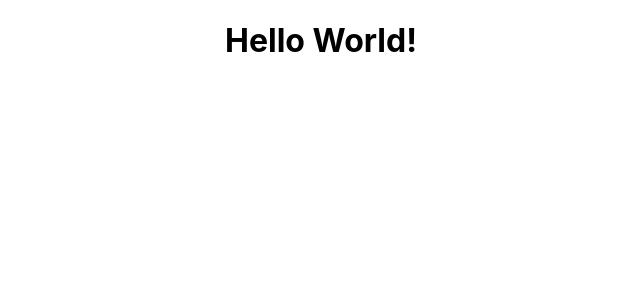
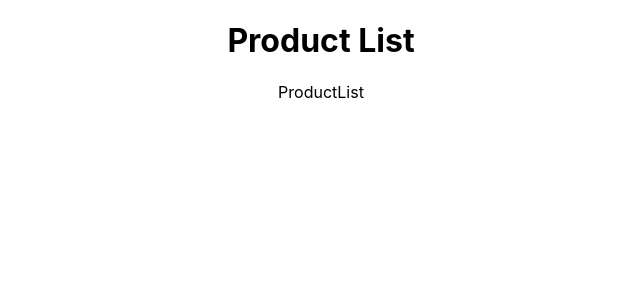
Before and after one commit to SanjithaDilshan/ShopMate---React, a React (Create React App) app: page / in a window 1280 px wide. Shown: the top 300 px of the page, without its empty margins (319-959 px from the left). Built offline with nearby package versions, Linux system fonts and the light colour scheme; data requests are answered from the project's data file.

Commit message:
useEffect Hook

```diff
--- a/src/App.js
+++ b/src/App.js
@@ -1,9 +1,11 @@
+import { ProductList } from "./components/ProductList";
 import './App.css';
 
 function App() {
   return (
     <div className="App">
-      <h1>Hello World!</h1>
+      <h1>Product List</h1>
+      <ProductList/>
     </div>
   );
 }
--- /dev/null
+++ b/src/components/ProductList.js
@@ -0,0 +1,16 @@
+import { useEffect, useState } from "react"
+
+export const ProductList = () => {
+    const [products, setProducts] = useState([]);
+    console.log(products);
+
+    useEffect(() => {
+      fetch("http://localhost:8000/products")
+      .then(response => response.json())
+      .then(data => setProducts(data));
+    }, []);
+
+  return (
+    <div>ProductList</div>
+  )
+}
```
